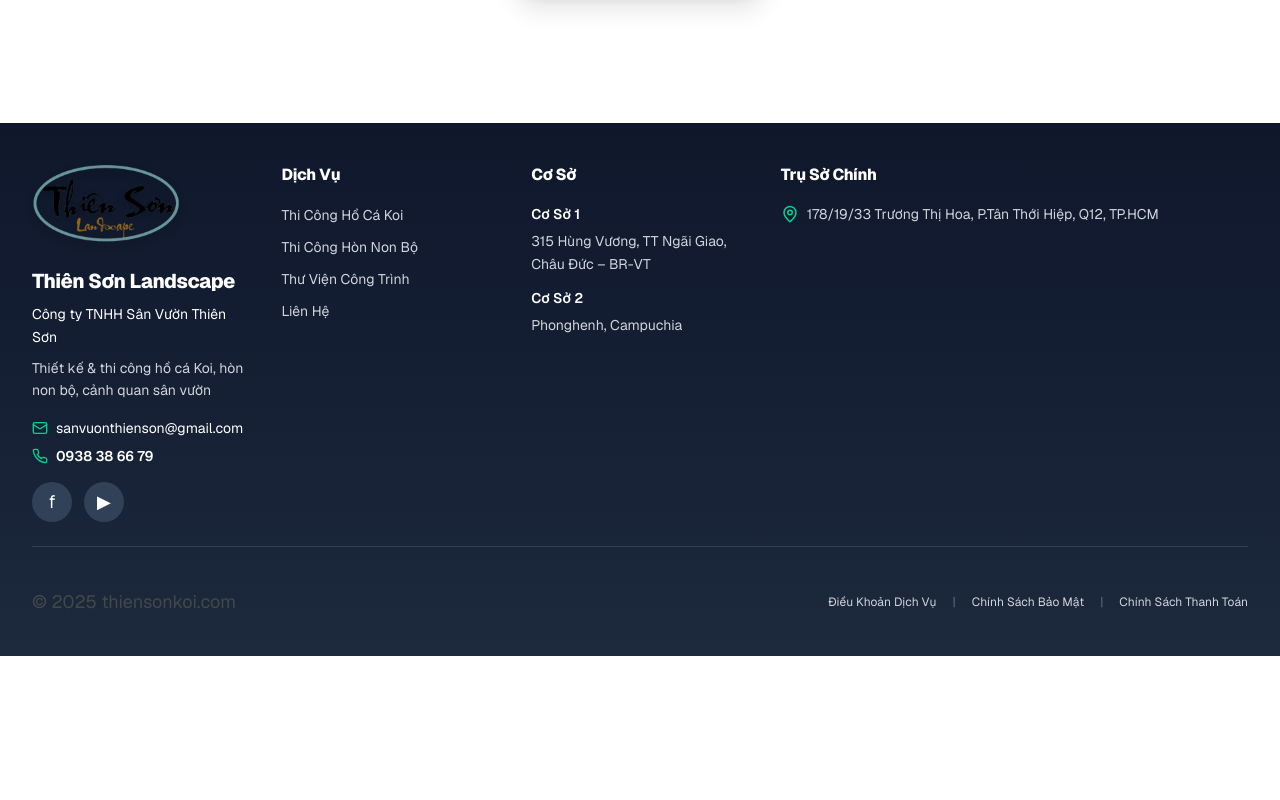
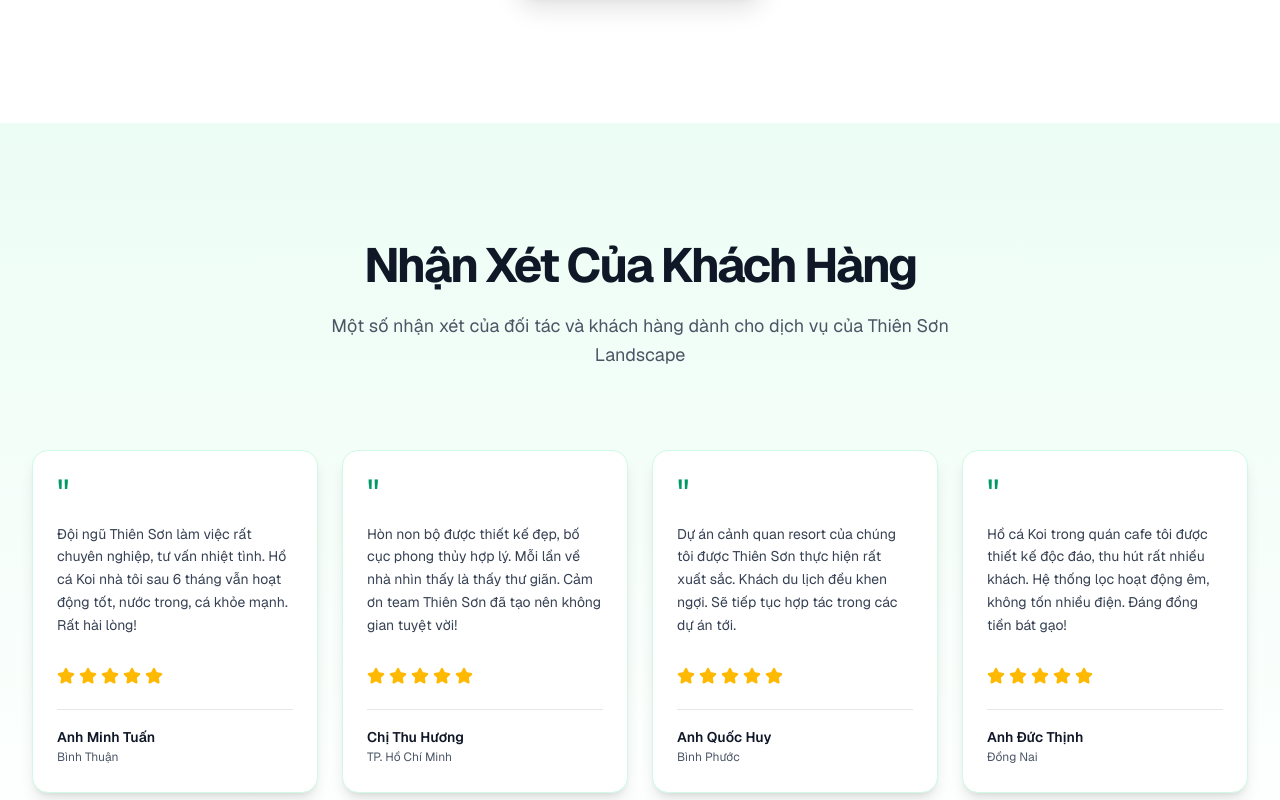
Before and after one commit to Thongho1512/v0-sanvuonthienson-website-redesign, a Next.js app: page /thi-cong-ho-ca-koi in a window 1280 px wide. Shown: the part 8820-9620 px from the top of the page. Before the commit the page ends 9476 px from the top, so only its background shows below. Built offline with nearby package versions, Linux system fonts and the light colour scheme.

Commit message:
fix(hocakoi): add review

```diff
--- a/app/page.tsx
+++ b/app/page.tsx
@@ -62,9 +62,9 @@ export default function Home() {
         <Projects />
       </Suspense>
 
-      <Suspense fallback={<SectionSkeleton />}>
+      {/* <Suspense fallback={<SectionSkeleton />}>
         <Reviews />
-      </Suspense>
+      </Suspense> */}
 
       <Suspense fallback={<SectionSkeleton />}>
         <CTASection />
--- a/app/thi-cong-ho-ca-koi/page.tsx
+++ b/app/thi-cong-ho-ca-koi/page.tsx
@@ -4,6 +4,8 @@ import Footer from "@/components/layout/footer"
 import FloatingContact from "@/components/layout/floating-contact"
 import KoiHero from "@/components/services/koi-hero"
 import KoiArticleSection from "@/components/services/koi-article-section"
+import Reviews from "@/components/sections/reviews"
+
 
 export const metadata: Metadata = {
   title: "Thi Công Hồ Cá Koi Chuyên Nghiệp | Thiên Sơn Landscape",
@@ -18,6 +20,7 @@ export default function KoiPage() {
       <Header />
       <KoiHero />
       <KoiArticleSection />
+      <Reviews />
       <Footer />
       <FloatingContact />
     </main>
```
